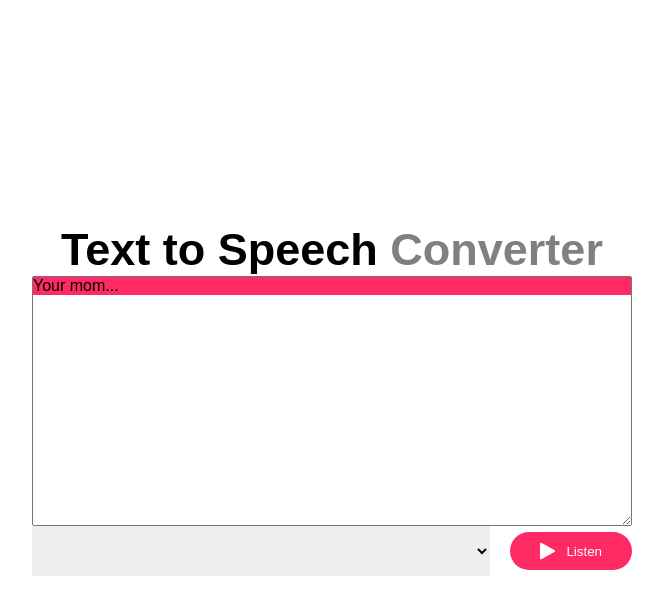
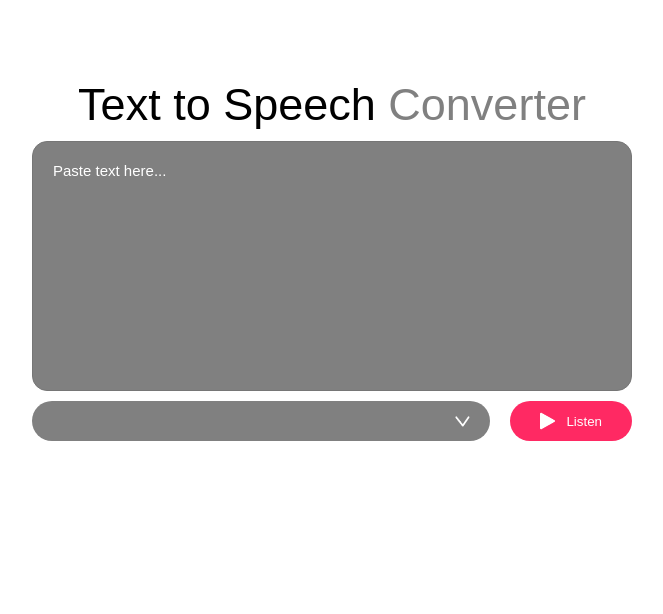
Before and after one commit to chriscalver/Text-to-Speech, a plain HTML site: page index.html in a window 1280 px wide. Shown: the whole page, without its empty margins (308-971 px from the left). Drawn offline with Linux system fonts and the light colour scheme.

Commit message:
finishing touches

```diff
--- a/index.html
+++ b/index.html
@@ -10,7 +10,7 @@
   <body>
     <div class="hero">
       <h1>Text to Speech <span>Converter</span></h1>
-      <textarea placeholder="Your mom..."></textarea>
+      <textarea placeholder="Paste text here..."></textarea>
       <div class="row">
         <select></select>
         <button><img src="images/play.png">Listen</button>
--- a/style.css
+++ b/style.css
@@ -6,7 +6,7 @@
 }
 .hero {
   width: 100%;
-  min-height: 100vh;
+  min-height: 65vh;
   display: flex;
   align-items: center;
   justify-content: center;
@@ -14,11 +14,15 @@
 }
 .hero h1 {
   font-size: 45px;
+  font-weight: 500;
+  margin-top: -50;
+  margin-bottom: 10px;
 }
 
-.hero h1 span{
+.hero h1 span {
+  color: grey;
+  font-weight: 500;
 
-    color: grey;
 }
 
 .row {
@@ -26,42 +30,62 @@
   display: flex;
   align-items: center;
   gap: 20px;
+
 }
 
-button {
-  background-color: #ff2963;
-  color: #fff;
-  font-size: 16;
-  padding: 10px 30px;
-  border-radius: 35px;
-  border: 0;
-  outline: 0;
-  display: flex;
-  align-items: center;
-}
-
-button img {
-  width: 16px;
-  margin-right: 10px;
-}
 
 textarea {
   width: 600px;
   height: 250px;
+  padding: 20px;
+  border-radius: 15px;
+  resize: none;
+  font-size: 15px;
+  color: #fff;
+  background-color: grey;
+  margin-bottom: 10px;
 }
 
 textarea::placeholder {
-  font-size: 16px;
-  color: black;
-  background-color: #ff2963;
-
+  font-size: 15px;
+  color: #fff;
 }
 
 select {
-flex: 1;
-height: 50px;
-padding: 0 20px;
-border: 0;
+  flex: 1;
+  height: 40px;
+  padding: 0 20px;
+  color: #fff;
+  border: 0;
   outline: 0;
+  border-radius: 35px;
+  background: grey;
+  appearance: none;
+  background-repeat: no-repeat;
+  background-image: url(images/dropdown.png);
+  background-size: 15px;
+  background-position-x: calc(100% - 20px);
+  background-position-y: calc(15px);
+  font-size: 15px;
+}
 
-}
+
+
+button {
+    background-color: #ff2963;
+    height: 40px;
+    color: #fff;
+    font-size: 15;
+    padding: 10px 30px;
+    border-radius: 35px;
+    border: 0;
+    outline: 0;
+    display: flex;
+    align-items: center;
+  }
+
+  button img {
+    width: 16px;
+    margin-right: 10px;
+
+  }
```
